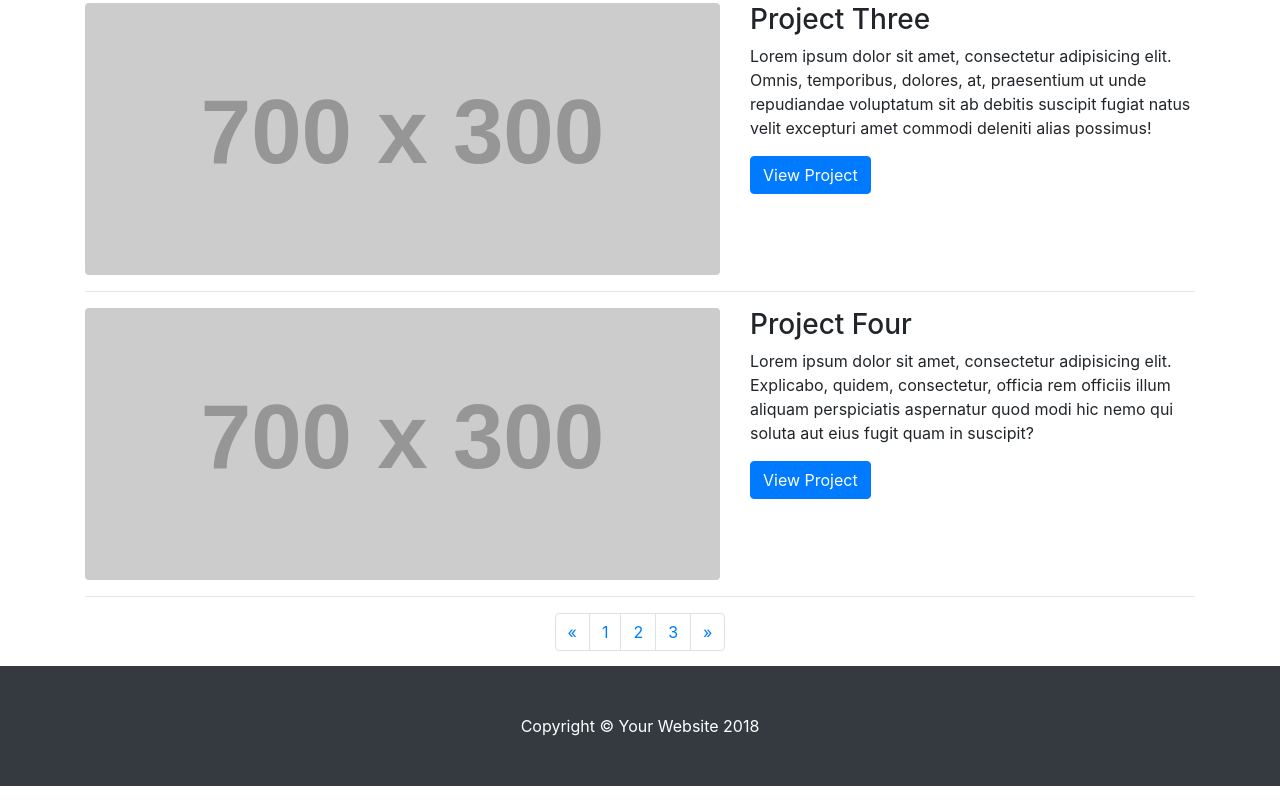
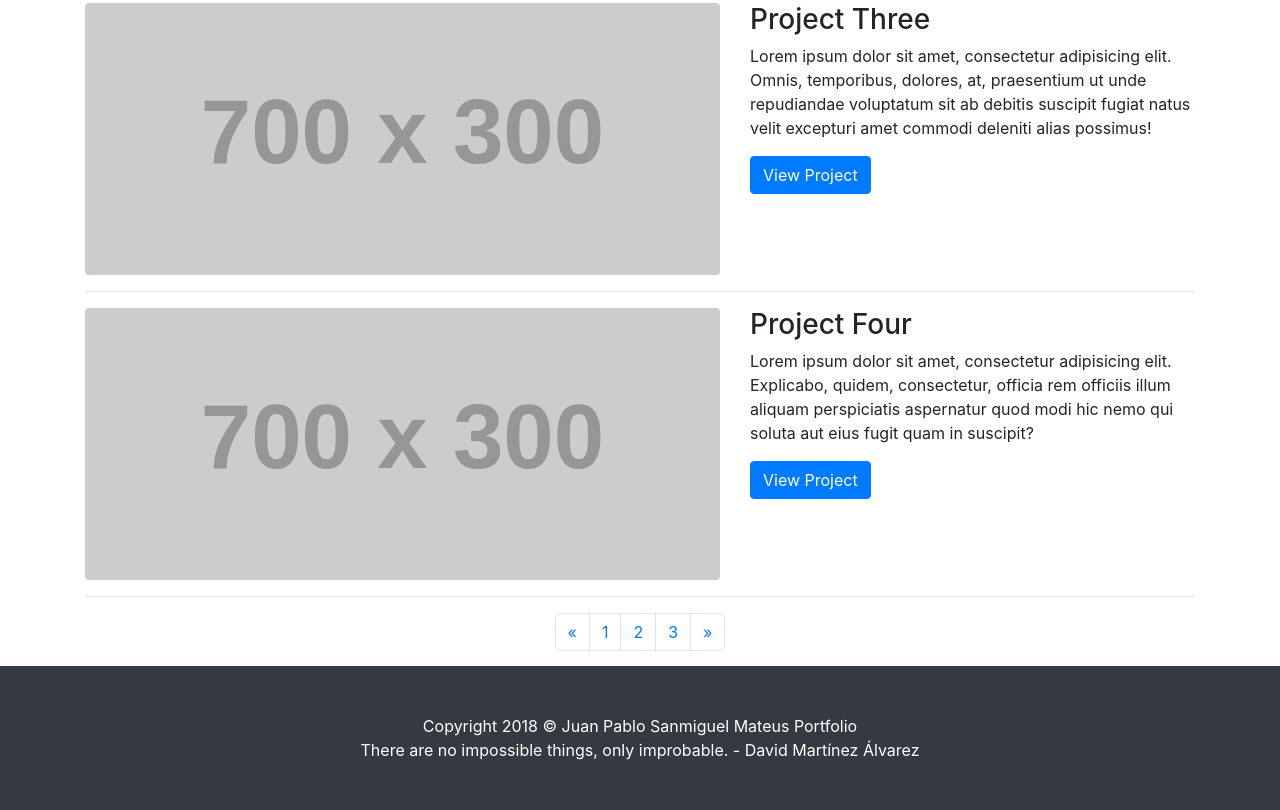
Before and after one commit to jpsanmiguel/jpsanmiguel.github.io, a website: page index.html in a window 1280 px wide. Shown: the part 834-1644 px from the top of the page. Before the commit the page ends 1620 px from the top, so only its background shows below. Drawn offline with Linux system fonts and the light colour scheme; placeholder pictures from the web are drawn by us.

Commit message:
Prueba tonta

```diff
--- a/index.html
+++ b/index.html
@@ -30,7 +30,7 @@
         <div class="collapse navbar-collapse" id="navbarResponsive">
           <ul class="navbar-nav ml-auto">
             <li class="nav-item active">
-              <a class="nav-link" href="#">Home
+              <a class="nav-link" href="jpsanmiguel.github.io/Home">Home
                 <span class="sr-only">(current)</span>
               </a>
             </li>
@@ -58,8 +58,8 @@
       <!-- Project One -->
       <div class="row">
         <div class="col-md-7">
-          <a href="#">
-            <img class="img-fluid rounded mb-3 mb-md-0" src="https://firebasestorage.googleapis.com/v0/b/androidchatapp2-6b313.appspot.com/o/Focus.png?alt=media&token=4c0712e5-f641-4493-a975-6d1671ee0d54" alt="">
+          <a href="#"
+>            <img class="img-fluid rounded mb-3 mb-md-0" src="https://firebasestorage.googleapis.com/v0/b/androidchatapp2-6b313.appspot.com/o/Focus.png?alt=media&token=4c0712e5-f641-4493-a975-6d1671ee0d54" alt="">
           </a>
         </div>
         <div class="col-md-5">
@@ -155,7 +155,8 @@
     <!-- Footer -->
     <footer class="py-5 bg-dark">
       <div class="container">
-        <p class="m-0 text-center text-white">Copyright &copy; Your Website 2018</p>
+        <p class="m-0 text-center text-white">Copyright 2018 &copy; Juan Pablo Sanmiguel Mateus Portfolio</p>
+        <p class="m-0 text-center text-white">There are no impossible things, only improbable. - David Martínez Álvarez</p>
       </div>
       <!-- /.container -->
     </footer>
```
